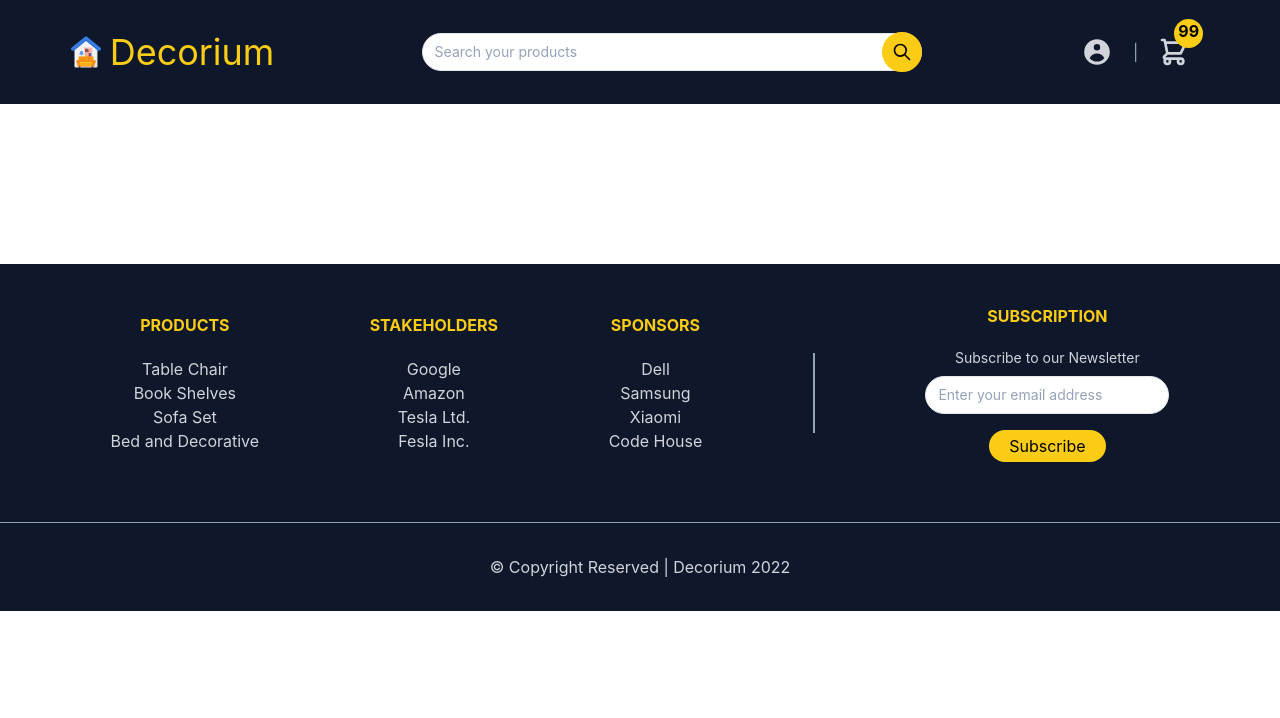
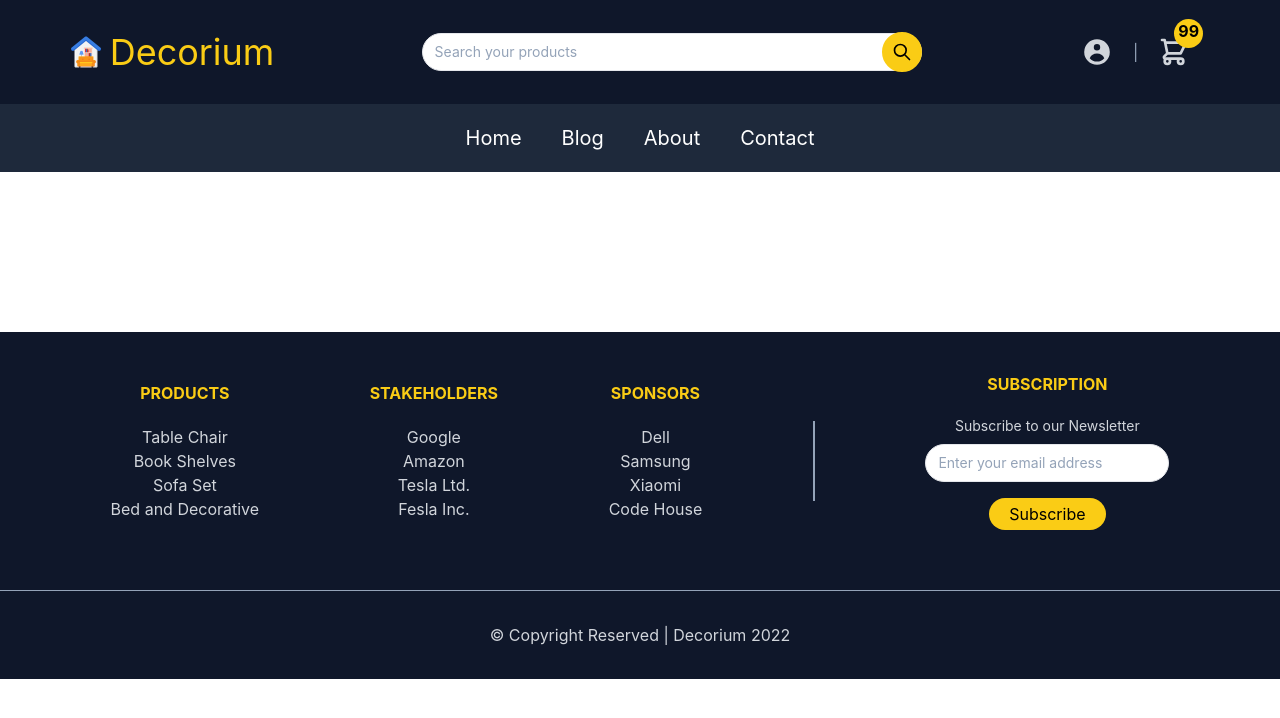
Before and after one commit to shareefrahat/decorium-react-firebase, a React (Create React App) app: page / in a window 1280 px wide. Shown: the top 718 px of the page. Built offline with nearby package versions, Linux system fonts and the light colour scheme.

Commit message:
responsive navbar added

```diff
--- a/src/components/Header/Header.js
+++ b/src/components/Header/Header.js
@@ -1,11 +1,19 @@
-import React from "react";
+import React, { useState } from "react";
 import logo from "../../images/decorium.png";
-import { UserCircleIcon } from "@heroicons/react/solid";
+import { UserCircleIcon, MenuIcon, XIcon } from "@heroicons/react/solid";
 import { ShoppingCartIcon, SearchIcon } from "@heroicons/react/outline";
 
 const Header = () => {
+  const [open, setOpen] = useState(false);
+  const links = [
+    { id: 1, path: "/", name: "Home" },
+    { id: 2, path: "/blog", name: "Blog" },
+    { id: 3, path: "/about", name: "About" },
+    { id: 4, path: "/contact", name: "Contact" },
+  ];
   return (
-    <header className="bg-slate-900 text-white flex flex-col md:flex-row justify-around items-center px-2 md:px-0 py-5 md:py-8 m-0">
+    <header>
+      <section className="bg-slate-900 text-white flex flex-col md:flex-row justify-around items-center px-2 md:px-0 py-5 md:py-8 m-0">
         <div className="flex flex-row justify-center items-center my-5 md:my-0">
           <img className="w-8" src={logo} alt="" />
           <h1 className="text-4xl mx-2  text-yellow-400 hover:text-gray-100">
@@ -38,6 +46,43 @@ const Header = () => {
             <ShoppingCartIcon className="w-8 text-gray-300 hover:text-yellow-400"></ShoppingCartIcon>
           </button>
         </div>
+      </section>
+      <section className="bg-slate-800">
+        <div
+          onClick={() => setOpen(!open)}
+          className=" text-yellow-400 py-2 md:hidden"
+        >
+          {open ? (
+            <span className="flex justify-center items-center">
+              <XIcon className="w-8 inline"></XIcon>
+              <span className="font-bold">CLOSE</span>
+            </span>
+          ) : (
+            <span className="flex justify-center items-center">
+              <MenuIcon className="w-8 inline"></MenuIcon>
+              <span className="font-bold">MENU</span>
+            </span>
+          )}
+        </div>
+        <ul
+          className={`${
+            open
+              ? "flex flex-col justify-center gap-5 py-2"
+              : "hidden md:flex md:flex-row md:justify-center md:gap-10 md:py-5"
+          }`}
+        >
+          {links.map((link) => (
+            <li key={link.id}>
+              <a
+                className="text-white text-xl hover:text-yellow-400"
+                href={link.path}
+              >
+                {link.name}
+              </a>
+            </li>
+          ))}
+        </ul>
+      </section>
     </header>
   );
 };
```
Lines whose indentation alone changed are shown as unchanged.
